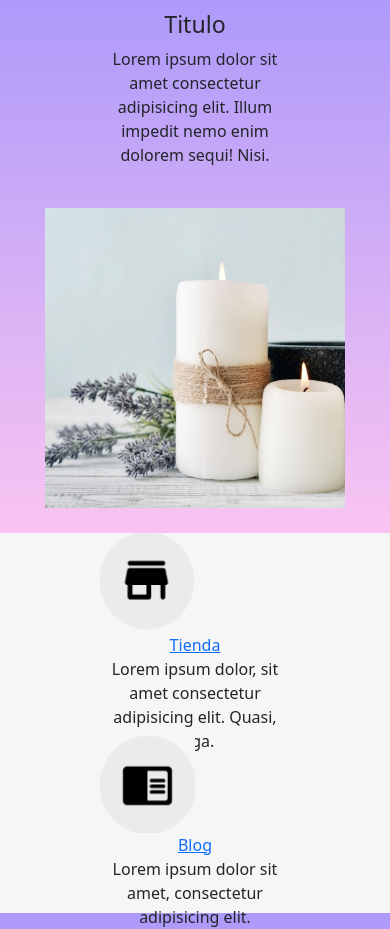
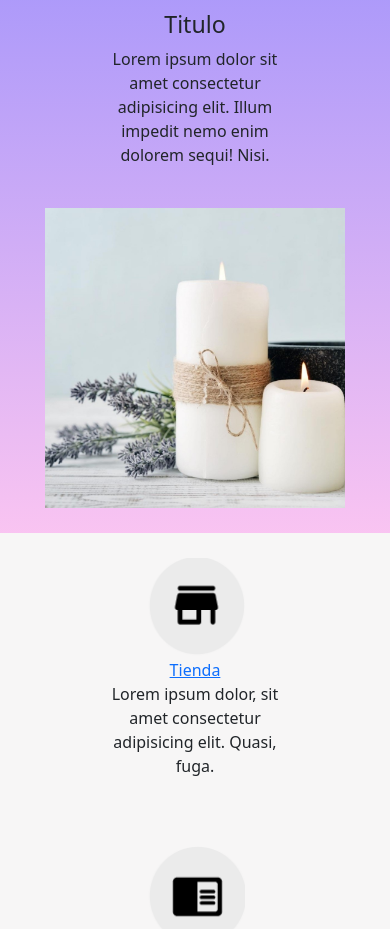
Before and after one commit to nicolebenitez96/PreEntrega2-BenitezNicole, a plain HTML site: page index.html in a window 390 px wide. Shown: the part 202-1131 px from the top of the page. Drawn offline with nearby package versions, Linux system fonts and the light colour scheme.

Commit message:
Hice responsive el main2 de Index

```diff
--- a/css/style.css
+++ b/css/style.css
@@ -55,7 +55,6 @@ body{
 
 .main2{
     display:flex;
-    flex-wrap: wrap;
     height: 380px;
     background-color: #f7f6f6;
     justify-content: space-evenly;
@@ -65,6 +64,7 @@ body{
 .main2-opc{
     width: 200px;
     height: 200px;
+    text-align: center;
 }
 
 .main2 img{
@@ -574,6 +574,17 @@ body{
         height: 100%;
     }
 
+    .main2{
+        flex-direction: column;
+        gap: 50px;
+        padding: 25px;
+        height: 100%;
+    }
+
+    .main2-opc{
+        height: 100%;
+    }
+
     /*Main-Sobre Antologia*/
 
 
@@ -590,6 +601,17 @@ body{
     .main1{
         gap: 50px;
     }
+
+    .main2{
+        gap: 50px;
+        padding: 25px;
+        height: 100%;
+    }
+
+    .main2-opc{
+        height: 100%;
+    }
+
     /*Main-Sobre Antologia*/
     /*Footer*/
 }
--- a/index.html
+++ b/index.html
@@ -52,7 +52,7 @@
 
         <section class="main2">
             <div class="main2-opc">
-                <img src="multimedia/icono-tienda.png">
+                <img class="main2-imagen" src="multimedia/icono-tienda.png">
                 <div class="main2-opc-body">
                     <a href="pages/tienda.html">Tienda</a>
                     <p class="main2-text">Lorem ipsum dolor, sit amet consectetur adipisicing elit. Quasi, fuga.</p>
@@ -60,7 +60,7 @@
             </div>
 
             <div class="main2-opc">
-                <img src="multimedia/icono-blog.png">
+                <img class="main2-imagen" src="multimedia/icono-blog.png">
                 <div class="main2-opc-body">
                     <a href="pages/blog.html">Blog</a>
                     <p class="main2-text">Lorem ipsum dolor sit amet, consectetur adipisicing elit. Exercitationem quo enim saepe repudiandae!</p>
@@ -68,7 +68,7 @@
             </div>
 
             <div class="main2-opc">
-                <img src="multimedia/icono-contacto.png">
+                <img class="main2-imagen" src="multimedia/icono-contacto.png">
                 <div class="main2-opc-body">
                     <a href="pages/contacto.html">Contacto</a>
                     <p class="main2-text">Lorem ipsum dolor sit amet consectetur adipisicing elit. Id iste veritatis saepe!</p>
```
